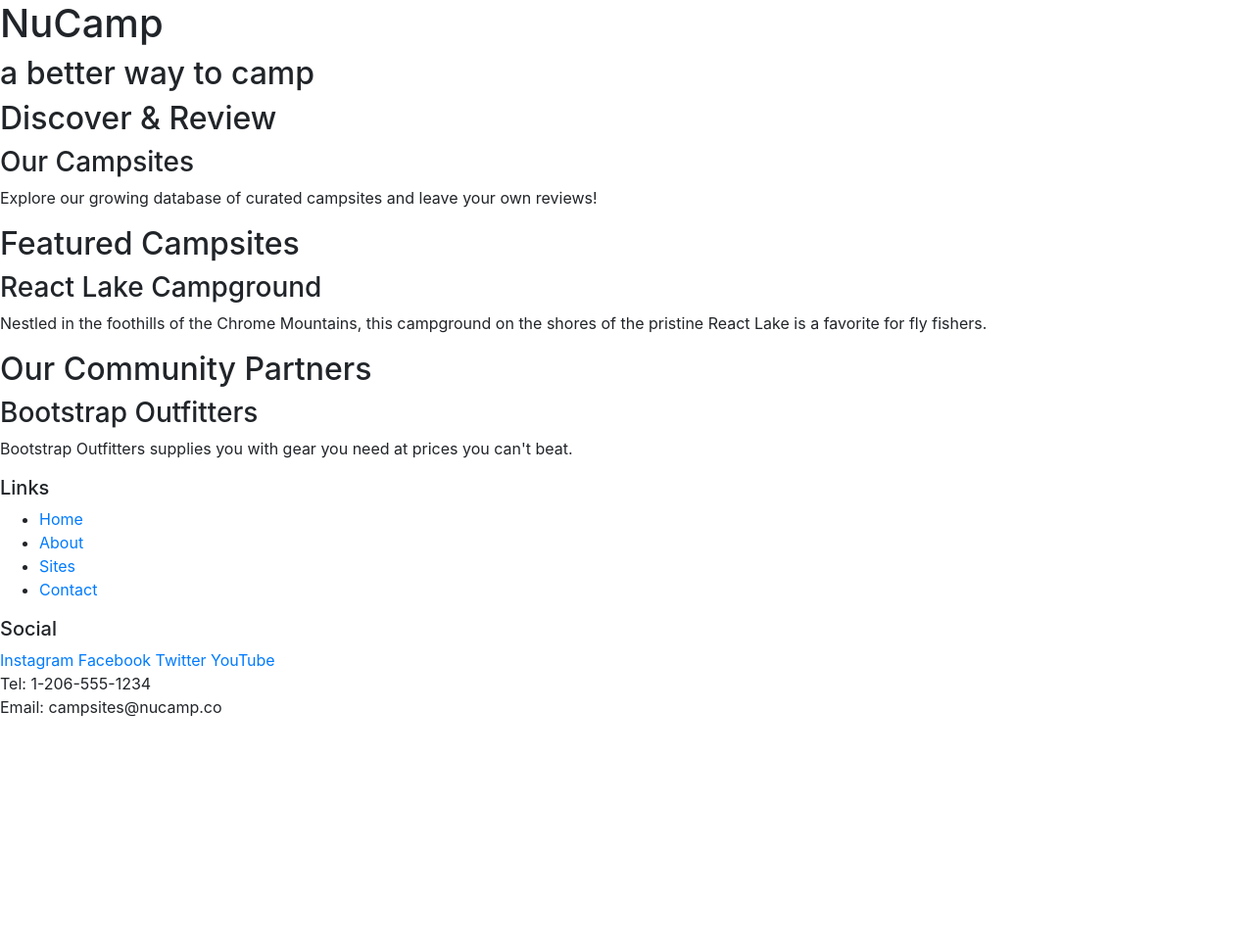
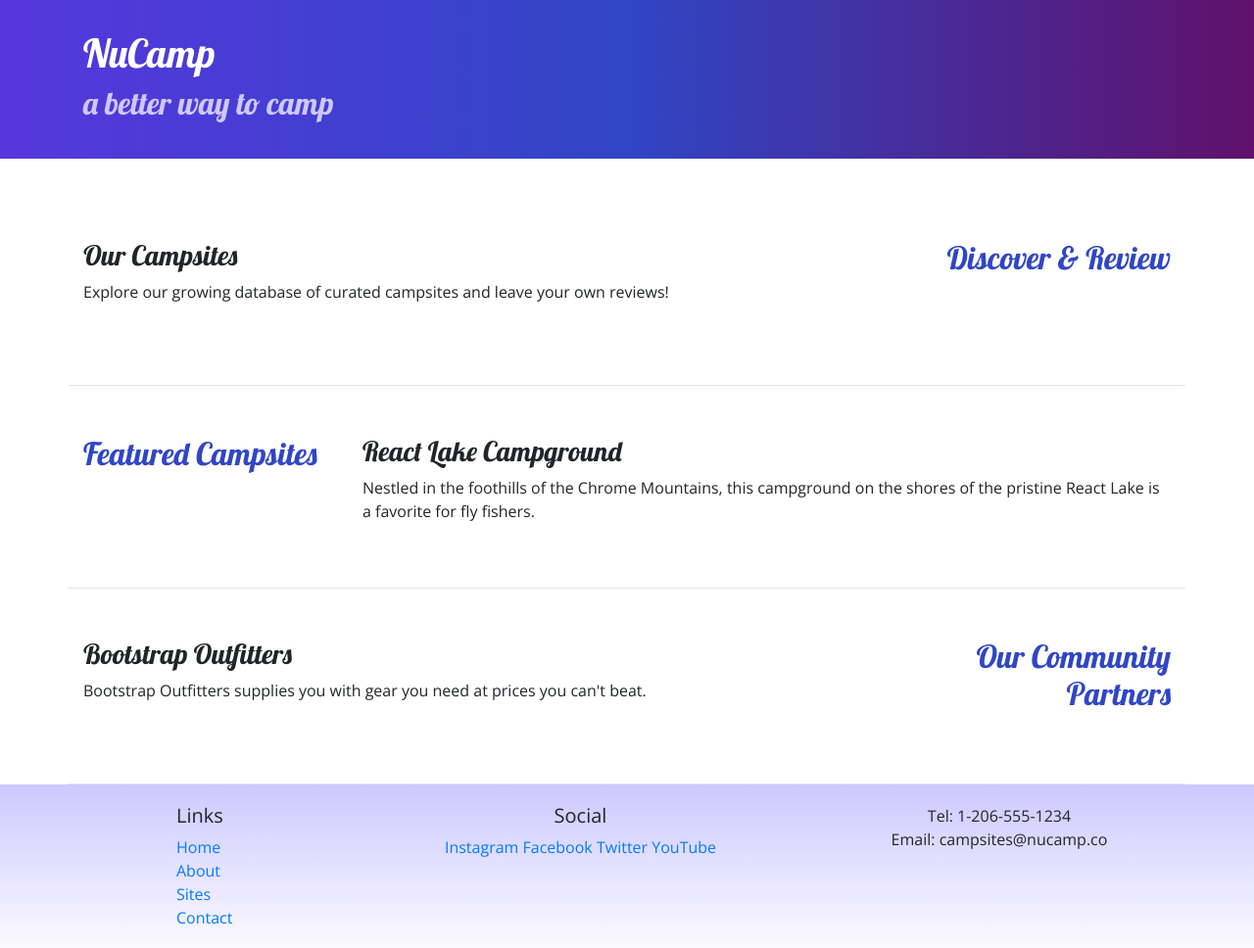
Before and after one commit to LadyDeveloper/nucampsite, a website: page index.html in a window 1280 px wide. Shown: the whole page at 98% size. Before the commit the page ends 800 px from the top, so only its background shows below. Drawn offline with nearby package versions, Linux system fonts and the light colour scheme.

Commit message:
Bootstrap classes included

```diff
--- /dev/null
+++ b/css/styles.css
@@ -0,0 +1,32 @@
+body{
+    font-family: "Open Sans", sans-serif;
+}
+
+h1, h2, h3{
+    font-family: "Lobster", cursive;
+}
+
+h2{
+    color: #3046C5;
+}
+
+header h2{
+    color: #CEC8FF;
+}
+
+footer{
+    background-image: linear-gradient(#CEC8FF, white);
+    padding: 20px 0;
+}
+
+.jumbotron{
+    padding: 30px;
+    background-image: linear-gradient(to right, #5637DD, #3046C5, #60106B);
+    color: white;
+}
+
+.row-content{
+    padding: 50px 0;
+    border-bottom: 1px solid rgba(0,0,0,.1);
+    min-height: 200px;
+}
--- a/index.html
+++ b/index.html
@@ -4,61 +4,90 @@
 <html lang="en">
 
 <head>
+    <!-- Required meta tags always come first -->
     <meta charset="utf-8" />
     <meta name="viewport" content="width=device-width, initial-scale=1" />
      <!-- Bootstrap CSS -->
      <link rel="stylesheet" href="node_modules/bootstrap/dist/css/bootstrap.min.css" />
-
+    <!-- Additional CSS must be placed after Bootstrap CSS -->
+    <link rel="stylesheet" href="https://fonts.googleapis.com/css?family=Lobster|Open+Sans" />
+    <link rel="stylesheet" href="css/styles.css" />
     <title>NuCamp: A Better Way To Camp</title>
 </head>
 
 <body>
 
-    <header>
-        <div>
+    <header class="jumbotron jumbotron-fluid">
+        <div class="container">
+            <div class="row">
+                <div class="col">
                     <h1>NuCamp</h1>
                     <h2>a better way to camp</h2>
                 </div>
+            </div>
+        </div>
     </header>
 
-    <div>
-        <h2>Discover & Review</h2>
+    <div class="container">
+        <div class="row row-content align-item-center">
+            <div class="col-sm-4 order-sm-last col-md-3">
+                <h2 class="text-sm-right">Discover & Review</h2>
+            </div>
+            <div class="col">
                 <h3>Our Campsites</h3>
                 <p>Explore our growing database of curated campsites and leave your own reviews!</p>
             </div>
+        </div>
+    </div>
 
-    <div>
+    <div class="container">
+            <div class="row row-content align-item-center">
+            <div class="col-sm-4 col-md-3">
                 <h2>Featured Campsites</h2>
+            </div>
+            <div class="col">
                 <h3>React Lake Campground</h3>
                 <p>Nestled in the foothills of the Chrome Mountains, this campground on the shores of the pristine React Lake is a favorite for fly fishers.</p>
             </div>
+        </div>
+    </div>
 
-    <div>
-        <h2>Our Community Partners</h2>
+    <div class="container">
+        <div class="row row-content align-item-center">
+            <div class="col-sm-4 order-sm-last col-md-3">
+                <h2 class="text-sm-right">Our Community Partners</h2>
+            </div>
+            <div class="col">
                 <h3>Bootstrap Outfitters</h3>
                 <p>Bootstrap Outfitters supplies you with gear you need at prices you can't beat.</p>
             </div>
+        </div>
+    </div>
 
     <footer>
-        <div>
+        <div class="container">
+            <div class="row">
+                <div class="col-4 col-sm-2 offset-1">
                     <h5>Links</h5>
-            <ul>
+                    <ul class="list-unstyled">
                         <li><a href="#">Home</a></li>
                         <li><a href="#">About</a></li>
                         <li><a href="#">Sites</a></li>
                         <li><a href="#">Contact</a></li>
                     </ul>
                 </div>
-        <div>
+                <div class="col-6 col-sm-5 text-center">
                     <h5>Social</h5>
                     <a href="http://instagram.com/">Instagram</a>
                     <a href="http://facebook.com/">Facebook</a>
                     <a href="http://twitter.com/">Twitter</a>
                     <a href="http://youtube.com/">YouTube</a>
                 </div>
-        <div>
+                <div class="col-sm-4 text-center">
                     Tel: 1-206-555-1234<br />
                     Email: campsites@nucamp.co
+                </div>
+            </div>
         </div>
     </footer>
      <!-- jQuery must come first, then Popper.js, then the Bootstrap JavaScript plugins.-->
```
Lines whose indentation alone changed are shown as unchanged.
